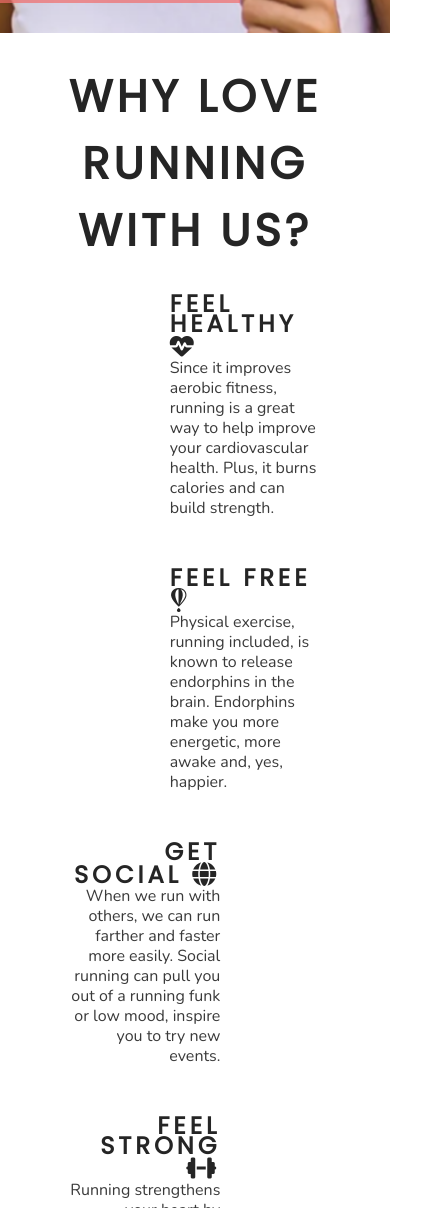
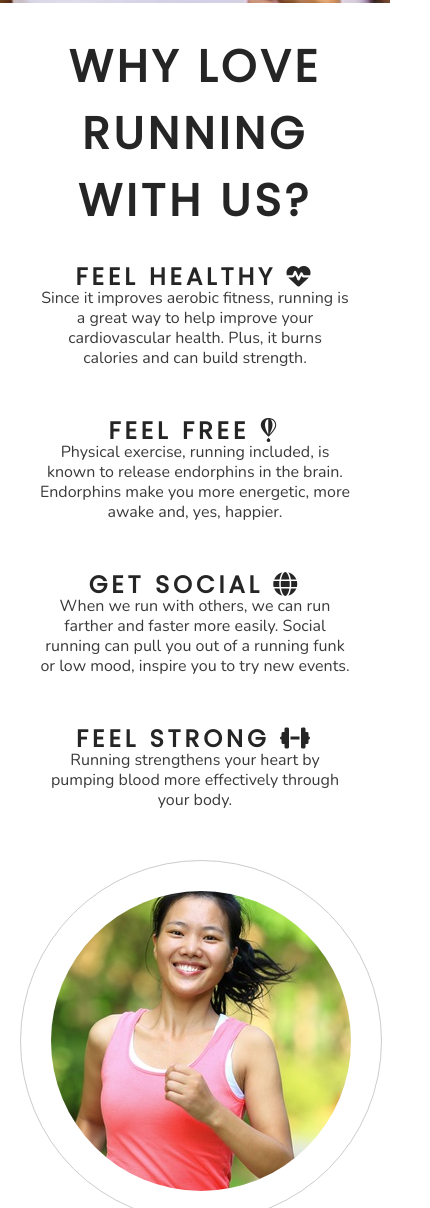
Before and after one commit to MBissett29/love-running, a plain HTML site: page index.html in a window 390 px wide. Shown: the part 792-2000 px from the top of the page, 430 px wide, since content can reach past the window. Drawn offline with nearby package versions, Linux system fonts and the light colour scheme; a web font is replaced by a local one.

Commit message:
Add styles for club ethos section on mobile screens

```diff
--- a/assets/css/style.css
+++ b/assets/css/style.css
@@ -284,11 +284,37 @@ footer {
 /* For medium screen sizes from 950px wide and down */
 @media screen and (max-width: 950px) {
 
-    /* #menu {
+    #menu {
         clear: left;
         float: left;
         margin-left: 30px;
         margin-bottom: 20px;
         line-height: 25px;
-    } */
+    }
+
+    #cover-text {
+        left: 0;
+    }
+
+    #club-ethos {
+        width: 90%;
+        height: 1200px;
+        margin: 0 auto;
+    }
+
+    .left-about-heading, .right-about-heading {
+        width: inherit;
+    }
+
+    .left-about-heading h2, .right-about-heading h2 {
+        width: 100%;
+        text-align: center;
+    }
+
+    .left-about-heading p, .right-about-heading p {
+        text-align: center;
+        padding: 0 20px;
+    }
+
+
 }
```
